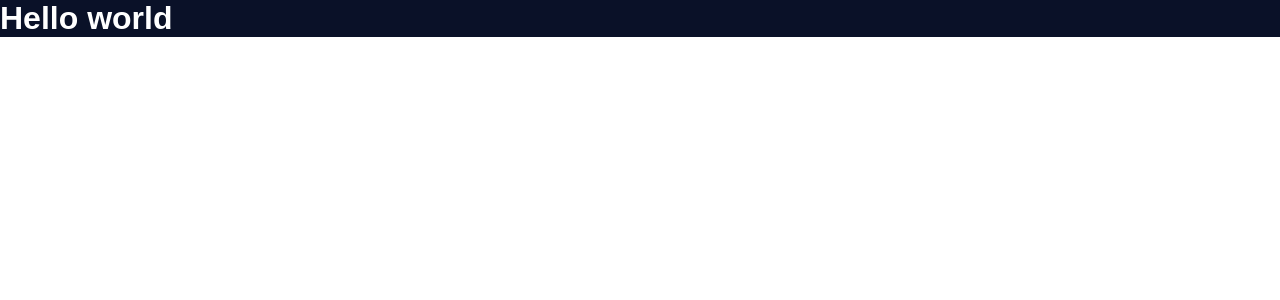
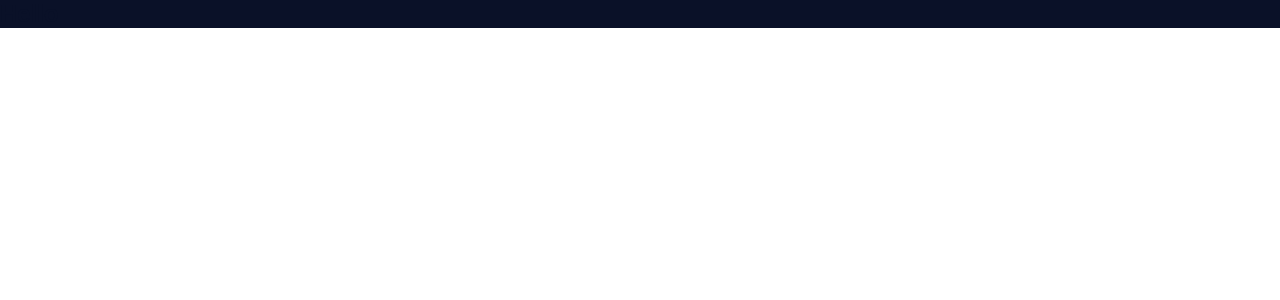
Before and after one commit to devmatheuus/strapi-landing-pages, a React (Create React App) app in the folder app/: page / in a window 1280 px wide. Shown: the top 300 px of the page. Built offline with nearby package versions, Linux system fonts and the light colour scheme.

Commit message:
updating heading component

```diff
--- a/app/src/Components/Heading/index.jsx
+++ b/app/src/Components/Heading/index.jsx
@@ -1,5 +1,20 @@
 import * as Styles from './styles';
 
-export const Heading = ({ children, isLight = false }) => {
-  return <Styles.Title isLight={isLight}>{children}</Styles.Title>;
+export const Heading = ({
+  children,
+  isThemeDark = false,
+  as = 'h1',
+  size = 'small',
+  isUppercase = false,
+}) => {
+  return (
+    <Styles.Title
+      isThemeDark={isThemeDark}
+      as={as}
+      size={size}
+      isUppercase={isUppercase}
+    >
+      {children}
+    </Styles.Title>
+  );
 };
--- a/app/src/Components/Heading/styles.js
+++ b/app/src/Components/Heading/styles.js
@@ -1,7 +1,27 @@
 import styled, { css } from 'styled-components';
 
+const titleSize = {
+  small: (theme) => css`
+    font-size: ${theme.fonts.sizes.medium};
+  `,
+  medium: (theme) => css`
+    font-size: ${theme.fonts.sizes.large};
+  `,
+  big: (theme) => css`
+  font-size: ${theme.fonts.sizes.xLarge};
+`,
+  huge: (theme) => css`
+    font-size: ${theme.fonts.sizes.xHuge};
+  `,
+};
+const titleAppearance = (isUppercase) => css`
+    text-transform: ${isUppercase ? 'uppercase' : 'none'};
+`;
+
 export const Title = styled.h1`
-${({ theme, isLight }) => css`
-    color: ${isLight ? theme.colors.primary : theme.colors.white}
+${({ theme, isThemeDark, size, isUppercase }) => css`
+    color: ${isThemeDark ? theme.colors.white : theme.colors.primary};
+    ${titleSize[size](theme)};
+    ${titleAppearance(isUppercase)};
 `}
 `;
--- a/app/src/styles/globalStyles.js
+++ b/app/src/styles/globalStyles.js
@@ -15,10 +15,10 @@ export const GlobalStyles = createGlobalStyle`
 
     body {
         font-size: 1.6rem;
-        font-family: ${({ theme }) => theme.fonts.primary} ;
+        font-family: ${({ theme }) => theme.fonts.family.primary} ;
     }
 
-    h1 {
-        font-family: ${({ theme }) => theme.fonts.secondary};
+    h1, h2, h3, h4, h5, h6 {
+        font-family: ${({ theme }) => theme.fonts.family.secondary};
     }
 `;
--- a/app/src/styles/theme.js
+++ b/app/src/styles/theme.js
@@ -2,11 +2,23 @@ export const theme = {
   colors: {
     primary: '#0A1128',
     secondary: '#DC143C',
-    white: '#FFF',
+    white: '#FFFFFF',
   },
   fonts: {
-    primary: "'Open Sans', sans-serif",
-    secondary: "'Montserrat', sans-serif",
+    family: {
+      primary: "'Open Sans', sans-serif",
+      secondary: "'Montserrat', sans-serif",
+    },
+    sizes: {
+      xSmall: '.8rem',
+      small: '1.6rem',
+      medium: '2.4rem',
+      large: '3.2rem',
+      xLarge: '4.0rem',
+      xxLarge: '4.8rem',
+      huge: '5.6rem',
+      xHuge: '6.4rem',
+    },
   },
   spacings: {},
 };
--- a/app/src/templates/Home/index.jsx
+++ b/app/src/templates/Home/index.jsx
@@ -4,7 +4,7 @@ import * as Styled from './styles';
 export const Home = () => {
   return (
     <Styled.Wrapper>
-      <Heading>Hello world</Heading>
+      <Heading>Hello</Heading>
     </Styled.Wrapper>
   );
 };
```
Also changed, not shown: app/src/Components/Heading/stories.js (+26 -4 lines), 1 other file (tests, documents, lock files or other folders).
